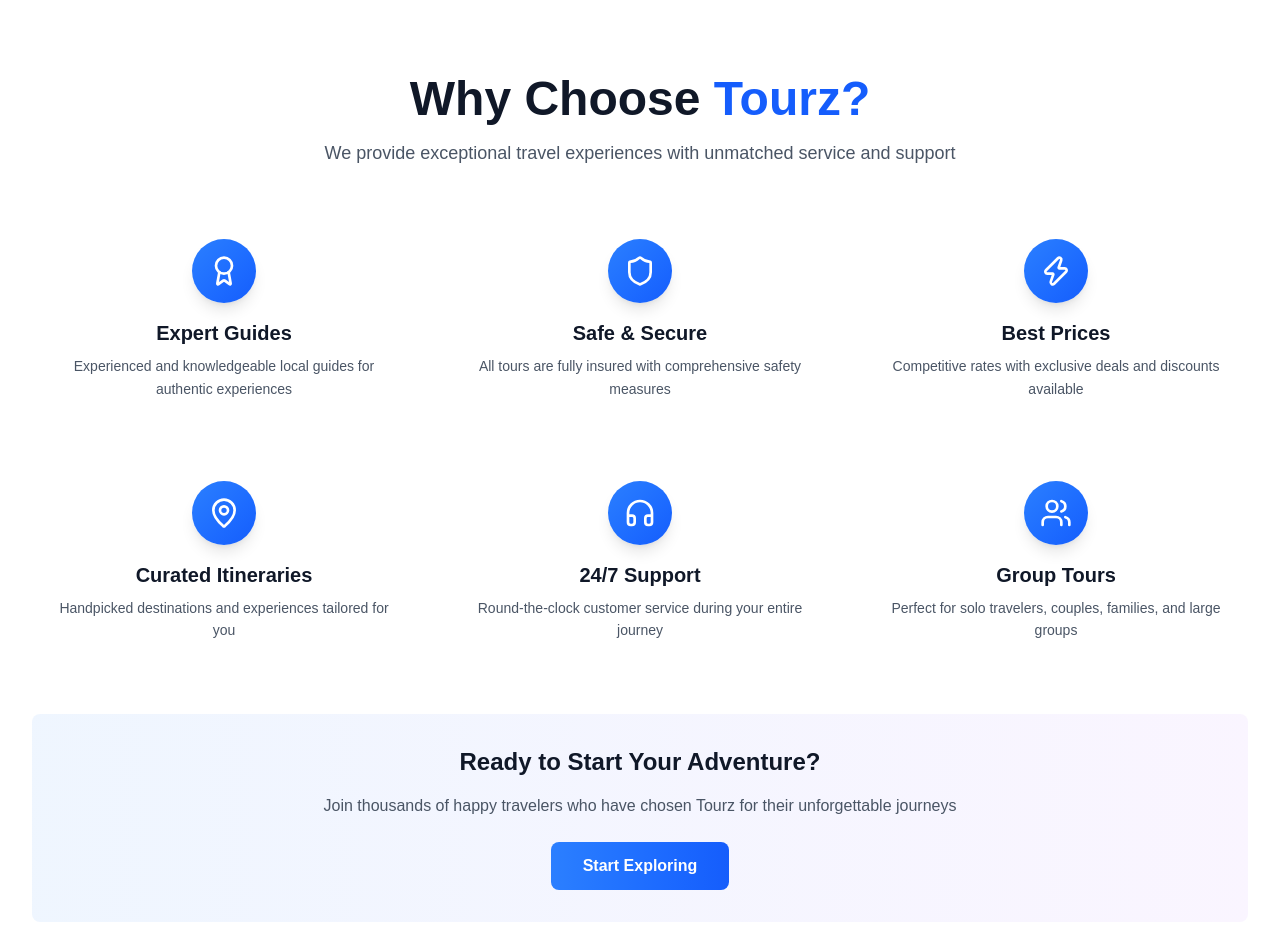
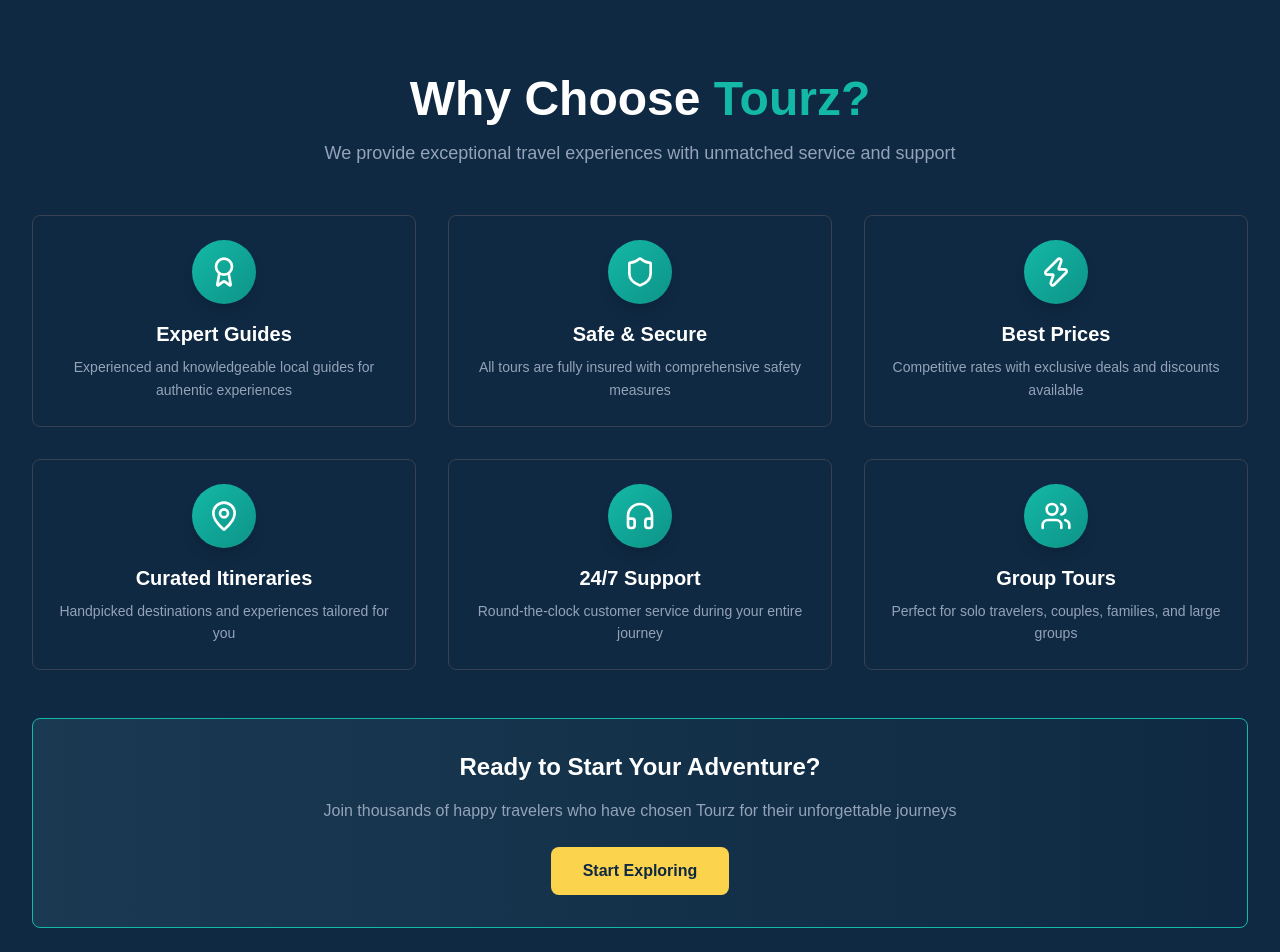
Before and after one commit to DEBOJEETDAS36/new_tourz, a Next.js app: page / in a window 1280 px wide. Shown: the part 2900-3852 px from the top of the page. Built offline with nearby package versions, Linux system fonts and the light colour scheme.

Commit message:
why choose us section updated

```diff
--- a/components/home/WhyChooseUs.tsx
+++ b/components/home/WhyChooseUs.tsx
@@ -43,15 +43,15 @@
   ];
 
   return (
-    <section className="py-16 sm:py-20 bg-white">
+    <section className="py-16 sm:py-20 bg-[#0F2942]">
       <div className="max-w-7xl mx-auto px-4 sm:px-6 lg:px-8">
 
         {/* Section Header */}
         <div className="text-center mb-12">
-          <h2 className="text-3xl sm:text-4xl lg:text-5xl font-bold text-gray-900 mb-4">
-            Why Choose <span className="text-blue-600">Tourz?</span>
+          <h2 className="text-3xl sm:text-4xl lg:text-5xl font-bold text-white mb-4">
+            Why Choose <span className="text-[#14B8A6]">Tourz?</span>
           </h2>
-          <p className="text-lg text-gray-600 max-w-2xl mx-auto">
+          <p className="text-lg text-[#94A3B8] max-w-2xl mx-auto">
             We provide exceptional travel experiences with unmatched service and support
           </p>
         </div>
@@ -63,20 +63,20 @@
             return (
               <div
                 key={feature.id}
-                className="flex flex-col items-center text-center p-6 rounded-lg hover:bg-gray-50 transition-colors duration-300"
+                className="flex flex-col items-center text-center p-6 rounded-lg hover:bg-[#1a3a52] transition-colors duration-300 border border-[#374151] hover:border-[#14B8A6]"
               >
                 {/* Icon */}
-                <div className="w-16 h-16 bg-gradient-to-br from-blue-500 to-blue-600 rounded-full flex items-center justify-center mb-4 shadow-lg">
+                <div className="w-16 h-16 bg-gradient-to-br from-[#14B8A6] to-[#0d9488] rounded-full flex items-center justify-center mb-4 shadow-lg">
                   <IconComponent size={32} className="text-white" />
                 </div>
 
                 {/* Title */}
-                <h3 className="text-xl font-bold text-gray-900 mb-2">
+                <h3 className="text-xl font-bold text-white mb-2">
                   {feature.title}
                 </h3>
 
                 {/* Description */}
-                <p className="text-gray-600 text-sm leading-relaxed">
+                <p className="text-[#94A3B8] text-sm leading-relaxed">
                   {feature.description}
                 </p>
               </div>
@@ -85,14 +85,14 @@
         </div>
 
         {/* Bottom CTA */}
-        <div className="mt-12 bg-gradient-to-r from-blue-50 to-purple-50 rounded-lg p-8 text-center">
-          <h3 className="text-2xl font-bold text-gray-900 mb-4">
+        <div className="mt-12 bg-gradient-to-r from-[#1a3a52] to-[#0F2942] rounded-lg p-8 text-center border border-[#14B8A6]">
+          <h3 className="text-2xl font-bold text-white mb-4">
             Ready to Start Your Adventure?
           </h3>
-          <p className="text-gray-600 mb-6 max-w-2xl mx-auto">
+          <p className="text-[#94A3B8] mb-6 max-w-2xl mx-auto">
             Join thousands of happy travelers who have chosen Tourz for their unforgettable journeys
           </p>
-          <button className="bg-gradient-to-r from-blue-500 to-blue-600 hover:from-blue-600 hover:to-blue-700 text-white font-bold py-3 px-8 rounded-lg transition">
+          <button className="bg-[#FCD34D] hover:bg-[#EAB308] text-[#0F2942] font-bold py-3 px-8 rounded-lg transition">
             Start Exploring
           </button>
         </div>
```
